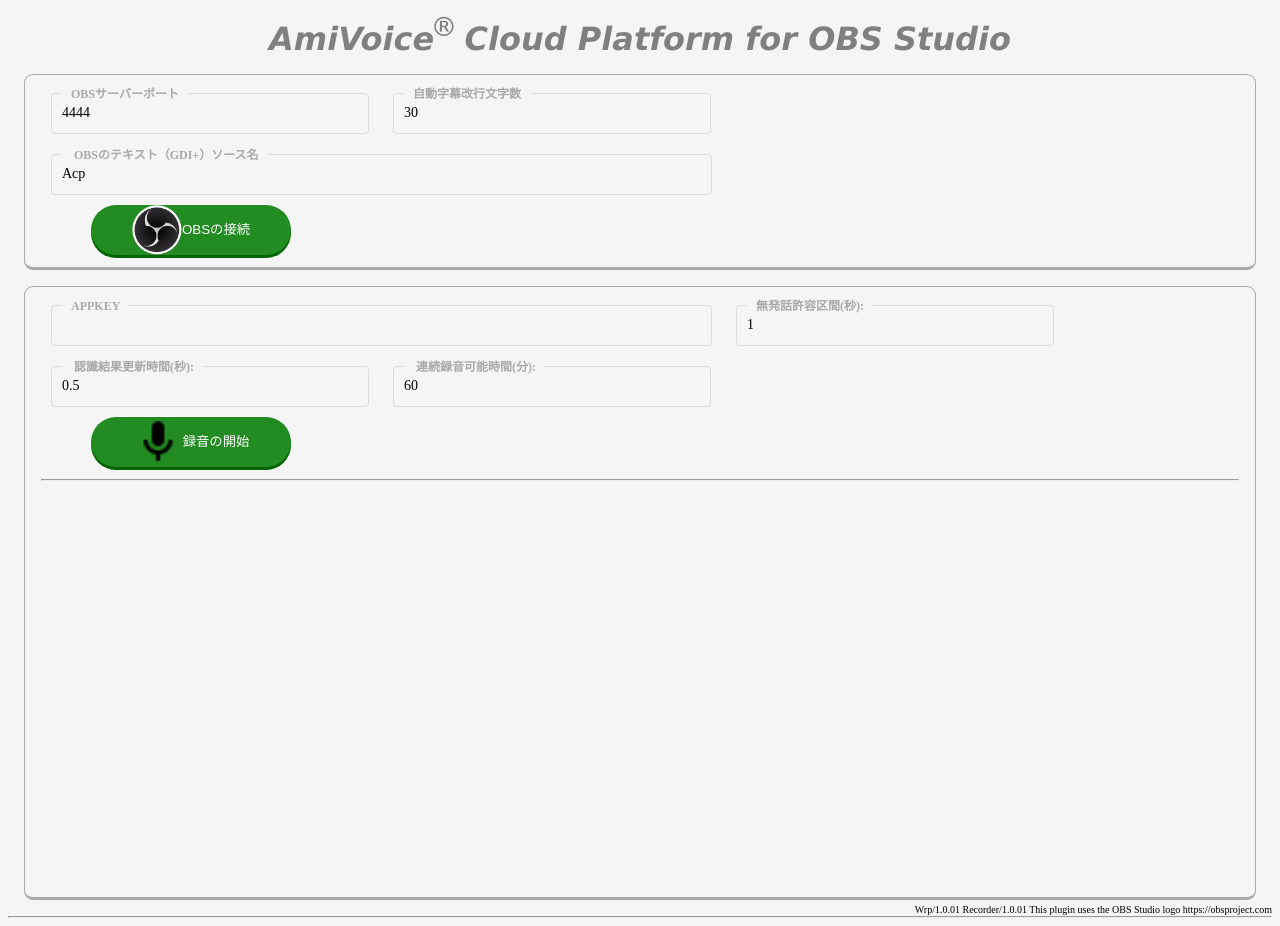
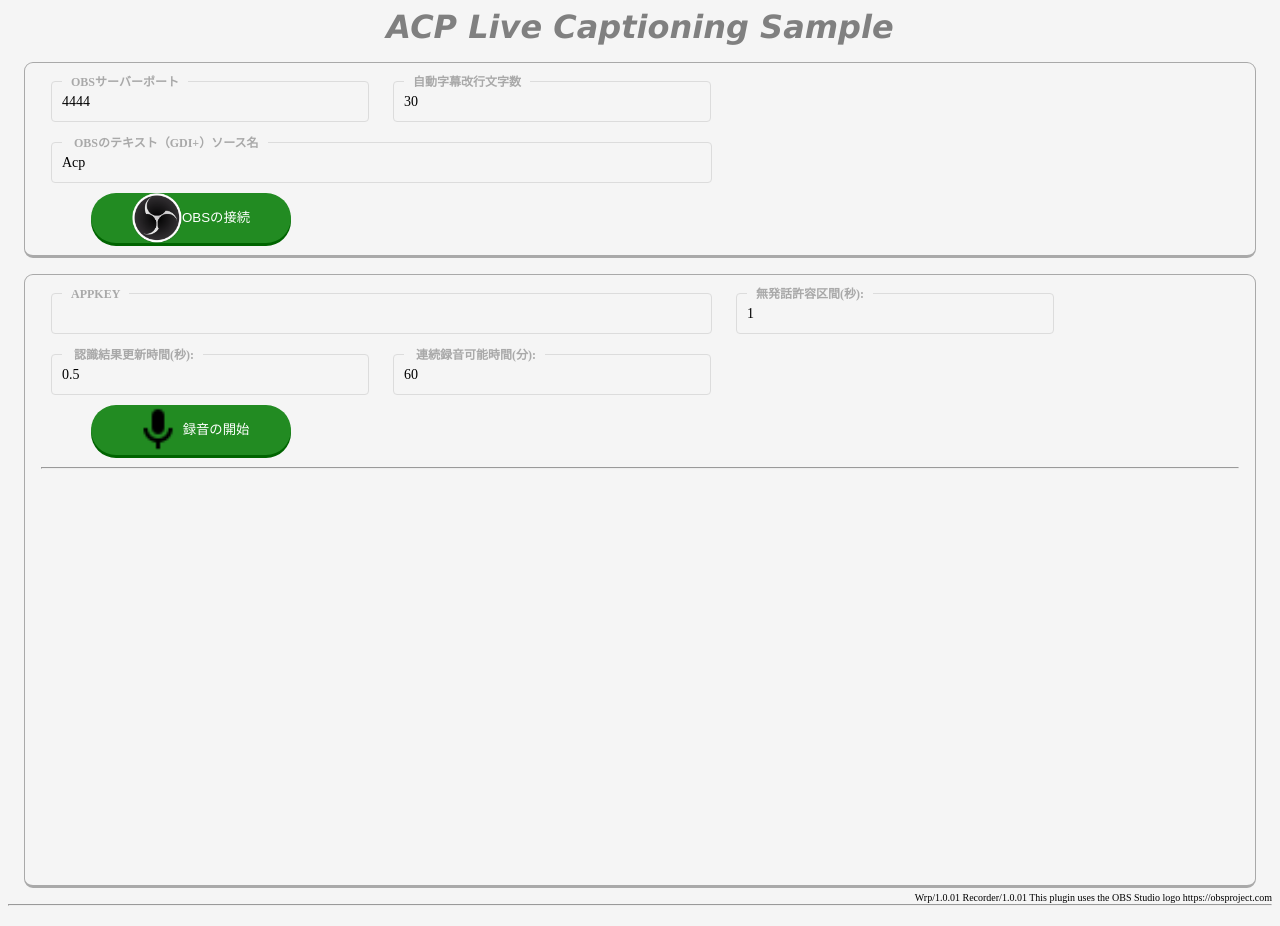
Before and after one commit to advanced-media-inc/techblog, a plain HTML site: page 【OBS Studio】AmiVoiceを使って配信画面にリアルタイム自動字幕を付けてみた/ACP_for_OBS/index.html in a window 1280 px wide. Drawn offline with Linux system fonts and the light colour scheme; a script that the page names is missing.

Commit message:
Update index.html

```diff
--- a/【OBS Studio】AmiVoiceを使って配信画面にリアルタイム自動字幕を付けてみた/ACP_for_OBS/index.html
+++ b/【OBS Studio】AmiVoiceを使って配信画面にリアルタイム自動字幕を付けてみた/ACP_for_OBS/index.html
@@ -5,7 +5,7 @@
   <meta http-equiv="Content-Type" content="text/html; charset=UTF-8">
   <meta http-equiv="Content-Style-Type" content="text/css">
   <meta http-equiv="Content-Script-Type" content="text/javascript">
-  <title>ACP for OBS Studio</title>
+  <title>ACP Live Captioning Sample</title>
   <script src="https://cdn.jsdelivr.net/npm/obs-websocket-js@4.0.2/dist/obs-websocket.min.js"></script>
   <script type="text/javascript" src="./js/AmiVoice/recorder.js"></script>
   <script type="text/javascript" src="./js/AmiVoice/wrp.js"></script>
@@ -17,7 +17,8 @@
 
 <body lang="ja">
   <div style="text-align:center;">
-    <h1 class="titleAmi">AmiVoice<span>®</span> Cloud Platform for OBS Studio</h1>
+    <h1 class="titleAmi">ACP Live Captioning Sample</h1>
+    <!--  AmiVoice<span>®</span> Cloud Platform for OBS Studio  -->
   </div>
 
   <div class="settingProperty">
@@ -52,16 +53,16 @@
     </div>
     <div class="settingPropertyPanel">
       <span class="panelTitle">無発話許容区間(秒):</span>
-      <p><input type="number" min="0.5" class="panelText" id="checkIntervalTime" spellcheck="false" tabindex="3" value="1"></p>
+      <p><input type="text" class="panelText" id="checkIntervalTime" spellcheck="false" tabindex="3" value="1"></p>
     </div>
     <div class="settingPropertyPanel">
       <span class="panelTitle">&nbsp;認識結果更新時間(秒):</span>
-      <p><input type="number" min="0.05" class="panelText" id="resultUpdatedInterval" spellcheck="false" tabindex="3" value="0.5">
+      <p><input type="text" class="panelText" id="resultUpdatedInterval" spellcheck="false" tabindex="3" value="0.5">
       </p>
     </div>
     <div class="settingPropertyPanel">
       <span class="panelTitle">&nbsp;連続録音可能時間(分):</span>
-      <p><input type="number" min="5" class="panelText" id="maxRecordingTime" spellcheck="false" tabindex="3" value="60"></p>
+      <p><input type="text" class="panelText" id="maxRecordingTime" spellcheck="false" tabindex="3" value="60"></p>
     </div>
 
     <div class="buttonPosition">
```
